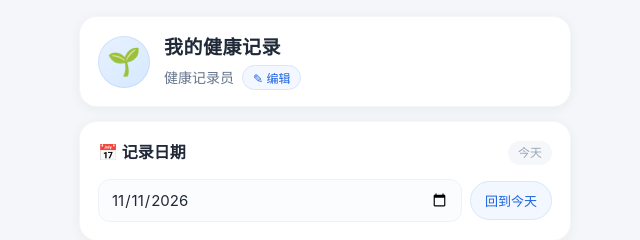
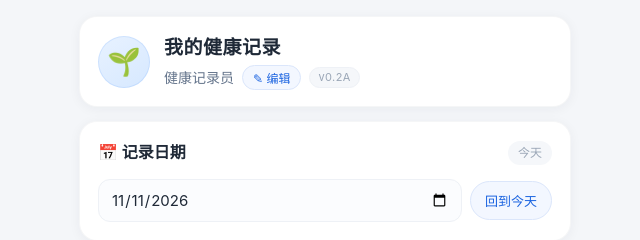
Before and after one commit to lileaixuexi/health-record, a plain HTML site: page index.html in a window 1280 px wide. Shown: the top 240 px of the page, 315-955 px from the left. Drawn offline with Linux system fonts and the light colour scheme.

Commit message:
页面加版本标记 v0.2A（保留历史记录与按日期补填）

```diff
--- a/index.html
+++ b/index.html
@@ -59,6 +59,10 @@ button,input{font-family:inherit}
 .brand{margin:0;font-size:19px;font-weight:700;letter-spacing:.5px}
 .namerow{display:flex;align-items:center;gap:8px;margin-top:3px;flex-wrap:wrap}
 .nick{font-size:14px;color:var(--ink2)}
+.ver{
+  font-size:11px;color:var(--ink3);background:#f5f7fa;border:1px solid var(--line);
+  border-radius:999px;padding:1px 8px;letter-spacing:.4px;white-space:nowrap;
+}
 .edit-btn{
   border:1px solid #dbe6fb;background:#f3f7ff;color:var(--blue-d);
   font-size:12px;padding:3px 10px;border-radius:999px;cursor:pointer;
@@ -245,6 +249,7 @@ button,input{font-family:inherit}
       <div class="namerow">
         <span class="nick" id="nickText">健康记录员</span>
         <button class="edit-btn" id="btnEditNick" type="button">✎ 编辑</button>
+        <span class="ver">v0.2A</span>
       </div>
     </div>
   </header>
```
